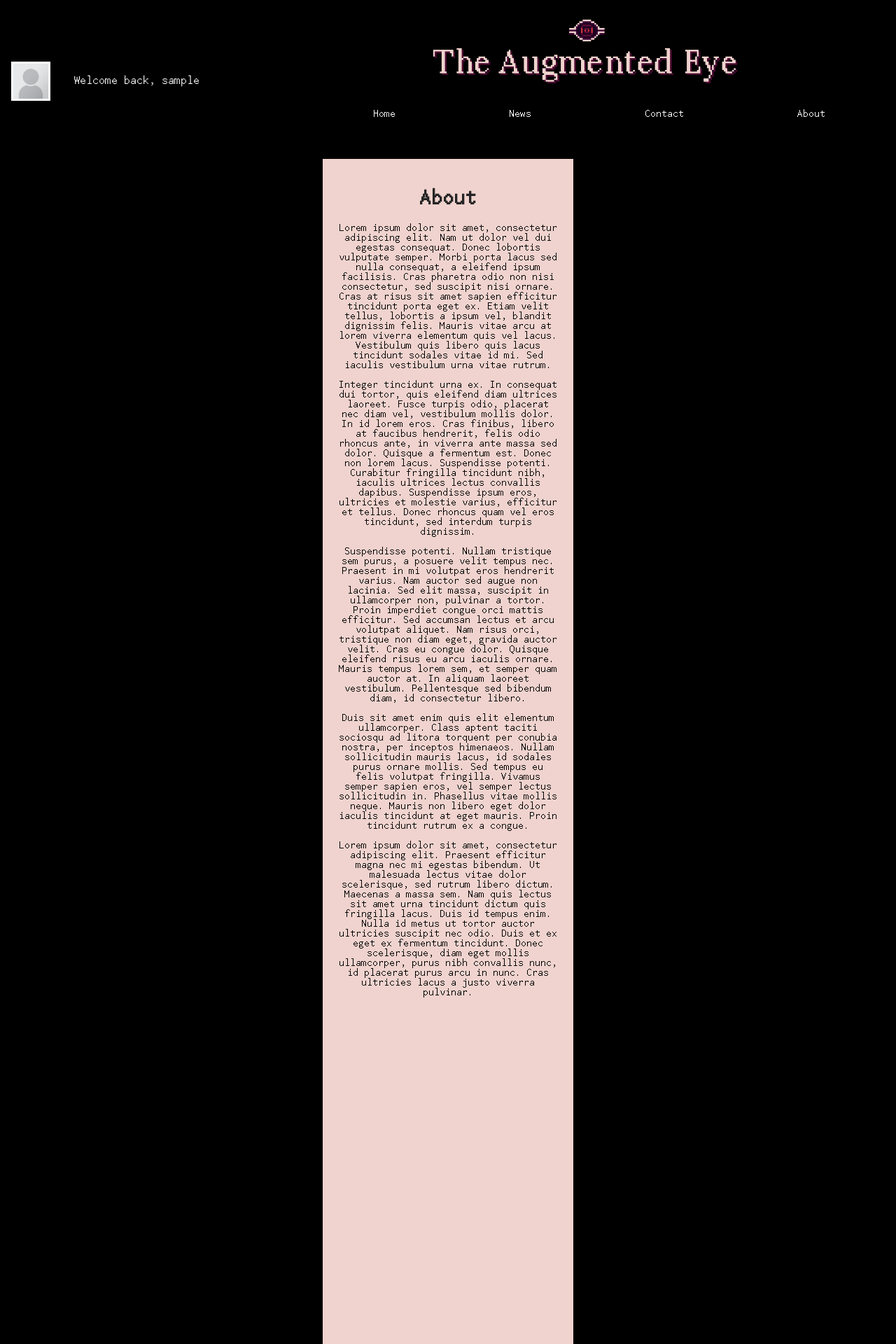
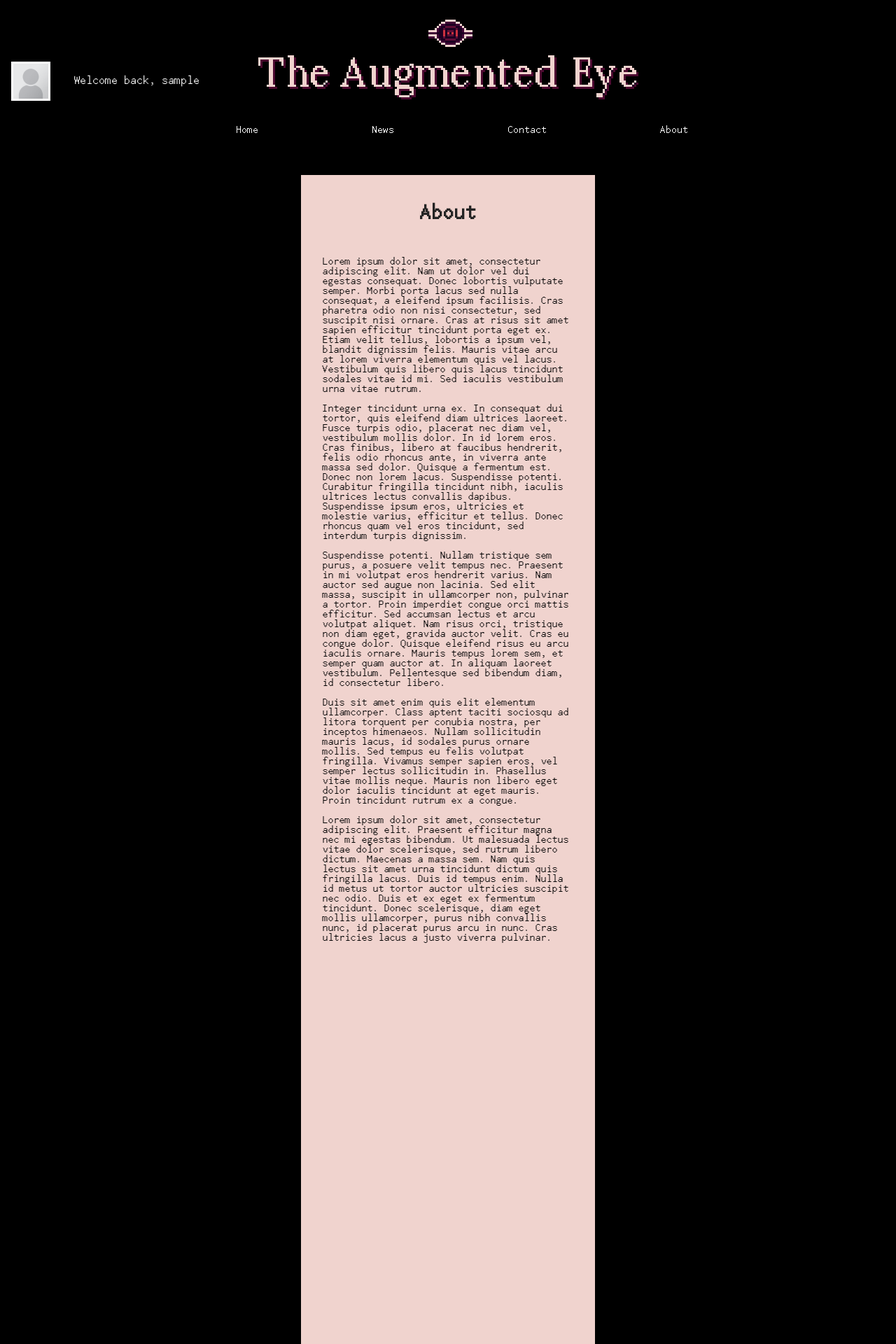
Before and after one commit to Bergbok/The-Augmented-Eye, a PHP site: page /About.php in a window 1280 px wide. Shown: the top 1920 px of the page at 70% size. Run offline with PHP 8.4, Linux system fonts and the light colour scheme; the visitor is signed in with stand-in values (Sample User, id 1).

Commit message:
Reworked CSS a bit

```diff
--- a/The Augmented Eye/About.php
+++ b/The Augmented Eye/About.php
@@ -10,13 +10,11 @@
     </head>
 
     <body>
-    <div class="center pixel-text">
-        <form class="center">
-            <h1><strong> About </strong></h1>
-            <div class="article">
+        <div class="centered-column pixel-text">
+            <h1 class="centered-text"><strong> About </strong></h1>
+            <div class="article-text">
                 <?php include_once('Lorem Ipsum.html') ?>
             </div>
-        </form>
-    </div>
+        </div>
     </body>
 </html>
--- a/The Augmented Eye/Compose-Article.php
+++ b/The Augmented Eye/Compose-Article.php
@@ -12,7 +12,7 @@
     </head>
 
     <body>
-        <div class='center pixel-text'>
+        <div class='centered-column centered-text pixel-text'>
             <form method='POST'>
                 <?php
                     include_once('PHP Scripts/Login-Handler.php');
--- a/The Augmented Eye/Login.php
+++ b/The Augmented Eye/Login.php
@@ -12,11 +12,11 @@
     </head>
 
     <body>
-        <div class="center pixel-text">
+        <div class="centered-column pixel-text">
             <form method="POST">
                 <fieldset>
 
-                    <legend align="center">
+                    <legend class="center">
                         <strong>Login</strong>
                     </legend>
 
@@ -51,7 +51,7 @@
                 <form>
                     <fieldset>
 
-                        <legend align="center">
+                        <legend class="center">
                             <strong>Don't have an account?</strong>
                         </legend>
 
--- a/The Augmented Eye/Logout.php
+++ b/The Augmented Eye/Logout.php
@@ -16,9 +16,7 @@
     </head>
 
     <body>
-        <div class="center">
-            <p class="pixel-text bright-text"> You've been logged out, cya</p>
-        </div>
+        <h1 class="centered-text pixel-text bright-text"> You've been logged out, cya</h1>
 
         <div class="bottom-center">
             <img src="Images/Wave.gif" alt="Bye :)"></img>
--- a/The Augmented Eye/Page-Template.php
+++ b/The Augmented Eye/Page-Template.php
@@ -10,7 +10,7 @@
     </head>
 
     <body>
-        <div class="center pixel-text">
+        <div class="centered-column pixel-text">
 
         </div>
     </body>
--- a/The Augmented Eye/Profile-Preview.php
+++ b/The Augmented Eye/Profile-Preview.php
@@ -16,7 +16,7 @@
                                 <li><a class='bright-text' href='Change-Password.php'>Change Password</a></li>
                                 <li><a class='bright-text' href='Logout.php'>Logout</a></li>
                             </ul>
-                           </li>";
+                            </li>";
                 } else {
                     echo "<a class='top-left bright-text' href='Login.php'><u>Login</u></a>";
                 }
--- a/The Augmented Eye/Registration.php
+++ b/The Augmented Eye/Registration.php
@@ -10,7 +10,7 @@
     </head>
 
     <body>
-        <div class="center pixel-text">
+        <div class="centered-column pixel-text">
 
             <!-- <h3> Registration </h3> -->
 
@@ -18,7 +18,7 @@
 
                 <fieldset>
 
-                    <legend align="center">
+                    <legend class="center">
                         <strong>Registration</strong>
                     </legend>
 
--- a/The Augmented Eye/styles.css
+++ b/The Augmented Eye/styles.css
@@ -12,25 +12,59 @@
     --input-color: #4D0A31FF;
     --input-focused-color: lightblue;
     --hover-color: #4D0A31FF;
+    --column-color: #F0D3CEFF;
 }
 
+/* Text Classes */
 .article-link {
+    /* white-space: nowrap; */
+    /* text-overflow: ellipsis;  */
     color: #5D0E35FF;
     font-size: 1.8vw;
-    /* white-space: nowrap; */
-    /* text-overflow: ellipsis;  */
     word-wrap: break-word;
     word-break: break-word;
 }
 
-p.article {
+.article-text {
+    /* white-space: pre-wrap; */
     color: var(--dark-text-color);
     text-align: left;
     word-wrap: break-word;
     word-break: break-word;
-    /* white-space: pre-wrap; */
+    padding: 10px;
 }
 
+.bright-text {
+    color: var(--light-text-color);
+}
+
+.dark-text {
+    color: var(--dark-text-color);
+}
+
+.error-message {
+    color:#882222;
+}
+
+.no-decor-link {
+    text-decoration: none;
+}
+
+.pixel-text {
+    font-family: var(--main-font);
+}
+    /* Text Positioning Classes  */
+    .centered-text {
+        text-align: center;
+    }
+
+    .justified-text {
+        text-align: center;
+    }
+    /* ------------------------- */
+/* ------------ */
+
+/* Positioning Classes */
 .bottom-center {
     position: absolute;
     scale: 200%;
@@ -38,14 +72,10 @@ p.article {
     left: 2%;
 }
 
-.bright-text {
-    color: var(--light-text-color);
-}
-
 .center, .center img, .center form {
     display: block;
     margin: auto;
-    width: 50%;
+    /* width: 50%; */
 }
 
 .center ul, .center li {
@@ -53,88 +83,6 @@ p.article {
     flex-direction: row;
     justify-content: space-evenly;
     list-style-type: none;
-}
-
-*.center > * {
-    text-align: center;
-}
-
-.error-message {
-    color:#882222;
-}
-
-.dark-text {
-    color: var(--dark-text-color);
-}
-
-
-.dropdown-items {
-    display: none;
-}
-
-.dropdown {
-    z-index: 1;
-    list-style-type: none;
-}
-
-.dropdown:hover .dropdown-items{
-    display: block;
-    position: absolute;
-    width: 250px;
-    top: 21px;
-    left: -21px;
-}
-
-.header {
-    /* overflow: hidden; */
-    position: sticky;
-    top: 0%;
-    left: 50%;
-    background-color: #000000;
-    /* background-image: var(--bg-img); */
-    /* border-bottom: 1px solid rgba(85, 85, 85, 0.438); */
-    padding: 20px 0px;
-    width: 69%;
-}
-
-.header li a {
-    color: white;
-    padding: 21px 69px;
-    text-decoration: none;
-}
-
-.header li a:hover {
-    background-color: var(--hover-color);
-}
-
-/* .header-tabs { */
-    /* display: flex; */
-    /* flex-direction: row;     make main axis horizontal (default setting) */
-    /* justify-content: center; center items horizontally, in this case */
-    /* align-items: center;     center items vertically, in this case */
-    /* height: 300px;
-}
-
-.header-tabs > li {
-    flex: 1;
-} */
-
-.no-decor-link {
-    text-decoration: none;
-}
-
-.pfp-preview {
-    width: 50px;
-    border: 3px solid rgb(255, 255, 255);
-}
-
-.pixel-text {
-    font-family: var(--main-font);
-}
-
-.submit-button {
-    text-transform: uppercase;
-    width: 100%;
 }
 
 .top-right {
@@ -161,20 +109,77 @@ li.top-left {
     top: 90px;
     left: 105px;
 }
+/* ------------------- */
+
+.centered-column {
+    margin: auto;
+    width: 30%;
+    height: 999999999999999999999999%;
+    background-color: var(--column-color);
+    padding: 20px;
+}
+
+.dropdown {
+    z-index: 1;
+    list-style-type: none;
+}
+
+.dropdown-items {
+    display: none;
+}
+
+.dropdown:hover .dropdown-items{
+    display: block;
+    position: absolute;
+    width: 250px;
+    top: 21px;
+    left: -21px;
+}
+
+.header {
+    /* overflow: hidden; */
+    /* background-image: var(--bg-img); */
+    /* border-bottom: 1px solid rgba(85, 85, 85, 0.438); */
+    position: sticky;
+    top: 0%;
+    background-color: #000000;
+    padding: 20px 0px;
+    width: 69%;
+}
+
+.header li a {
+    color: white;
+    padding: 21px 69px;
+    text-decoration: none;
+}
+
+.header li a:hover {
+    background-color: var(--hover-color);
+}
+
+.pfp-preview {
+    width: 50px;
+    border: 3px solid rgb(255, 255, 255);
+}
+
+.submit-button {
+    text-transform: uppercase;
+    width: 100%;
+}
 
 body {
+    /* background-image: var(--bg-img); */
     background-color: #000000;
-    /* background-image: var(--bg-img); */
     background-attachment: fixed;
     color: #000000;
 }
 
 form {
-    background-color:#F0D3CEFF;
+    /* background-color:var(--column-color); */
     /* After 7 digits the browser sets the height equal to it's containing content, somehow works perfectly idk xd */
-    height: 999999999999999999999999%;
+    /* height: 999999999999999999999999%; */
+    /* width: 1000px; */
     padding: 21px;
-    width: 1000px;
 }
 
 hr {
@@ -196,22 +201,6 @@ input:focus, textarea:focus {
     border: 3px solid #555;
 }
 
-/* Removes number/slider from input of number type */
-
-    /* Chrome, Safari, Edge, Opera */
-    input::-webkit-outer-spin-button, input::-webkit-inner-spin-button {
-        -webkit-appearance: none;
-        margin: 0;
-    }
-
-    /* Firefox */
-    input[type=number] {
-        appearance: none;
-        -moz-appearance: textfield;
-    }
-
-/*                                                */
-
 label {
     float: left;
     width: 31%;
@@ -231,6 +220,7 @@ textarea {
     width: 100%;
 }
 
+/* ID-Specific */
 #compose_article_link {
     text-decoration: none;
     font-size: 1.8vw;
@@ -245,6 +235,23 @@ textarea {
 #newsletter_checkbox {
     width: 10%;
 }
+/* ----------- */
+
+/* Removes number/slider from input of number type */
+
+    /* Chrome, Safari, Edge, Opera */
+    input::-webkit-outer-spin-button, input::-webkit-inner-spin-button {
+        -webkit-appearance: none;
+        margin: 0;
+    }
+
+    /* Firefox */
+    input[type=number] {
+        appearance: none;
+        -moz-appearance: textfield;
+    }
+
+/* ----------------------------------------------------- */
 
 /* a.button {
     -webkit-appearance: button;
```
Also changed, not shown: The Augmented Eye/Article.php (+22 -19 lines), The Augmented Eye/Change-Password.php (+8 -3 lines), The Augmented Eye/Contact-Us.php (+7 -11 lines), The Augmented Eye/News.php (+5 -3 lines), The Augmented Eye/Profile.php (+20 -17 lines).
